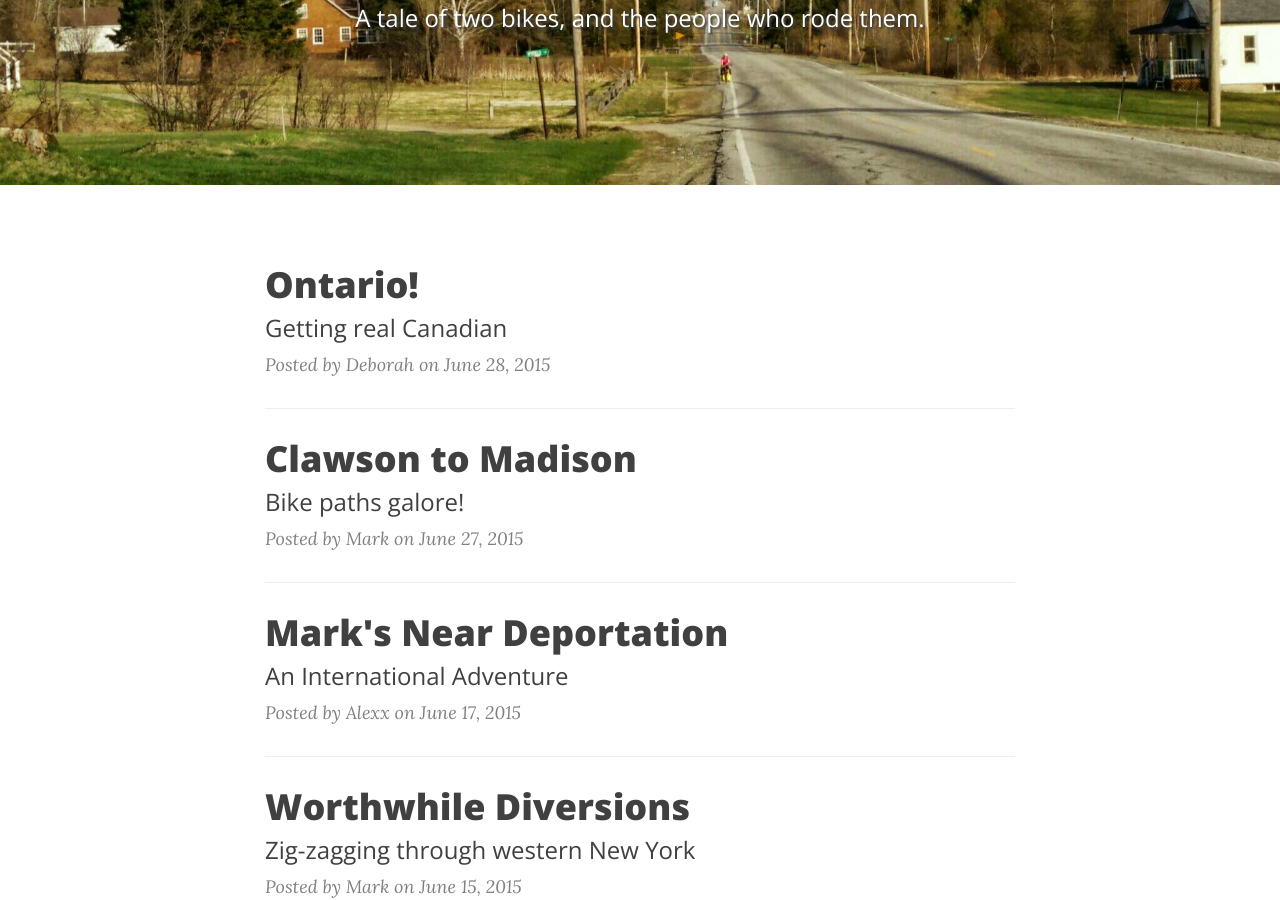
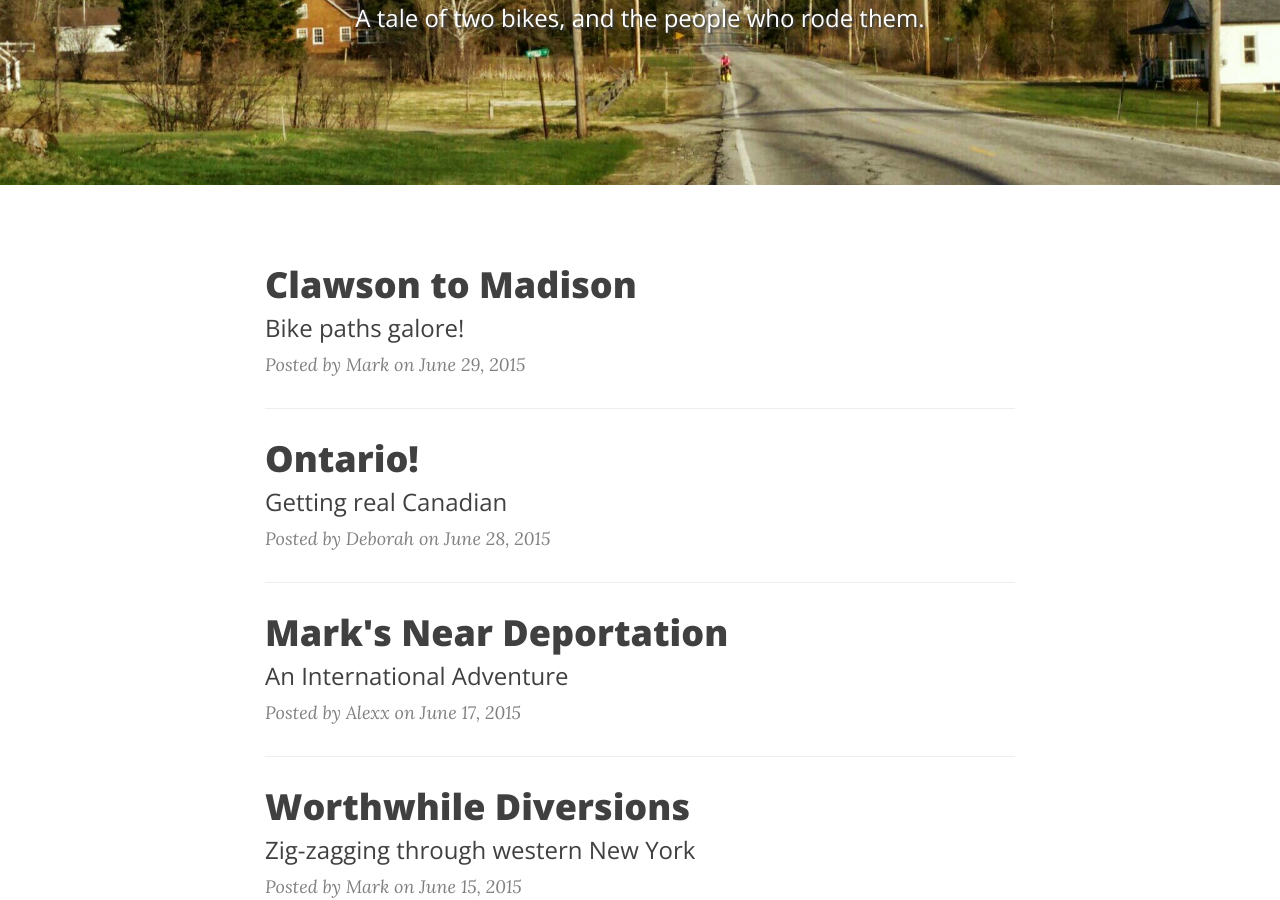
Before and after one commit to markbradley27/markbradley27.github.io, a Jekyll site: the page built from index.html, in a window 1280 px wide and 900 px high, scrolled down 359 px. Built offline with Jekyll 4.4.1, drawn with Linux system fonts in a browser that asks for light colours; nearby versions of some CDN libraries; the list of posts is cut into pages by our own code.

Commit message:
Fixed post 8 date

```diff
--- a/_posts/2015-06-29-clawson-to-madison.markdown
+++ b/_posts/2015-06-29-clawson-to-madison.markdown
@@ -2,7 +2,7 @@
 layout:     post
 title:      "Clawson to Madison"
 subtitle:   "Bike paths galore!"
-date:       2015-06-27 20:30:00
+date:       2015-06-29 23:30:00
 author:     "Mark"
 header-img: "img/post08/IMG_20150527_154946.jpg"
 ---
```
